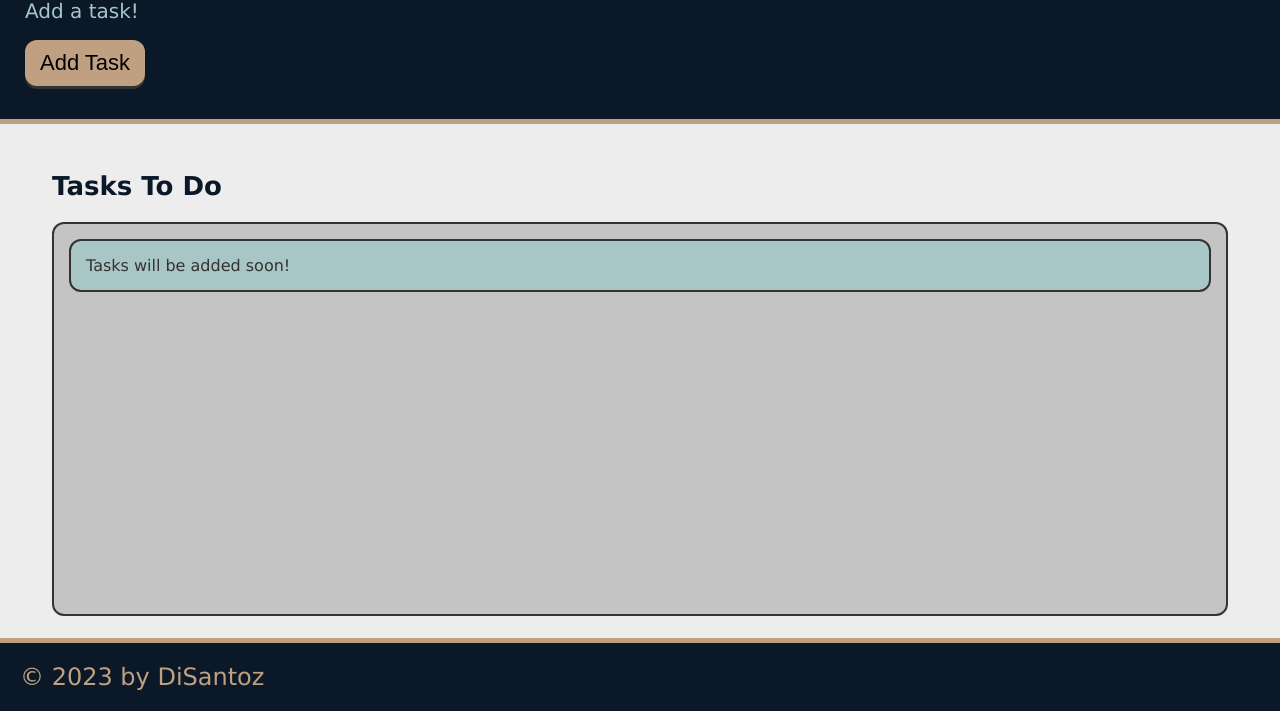
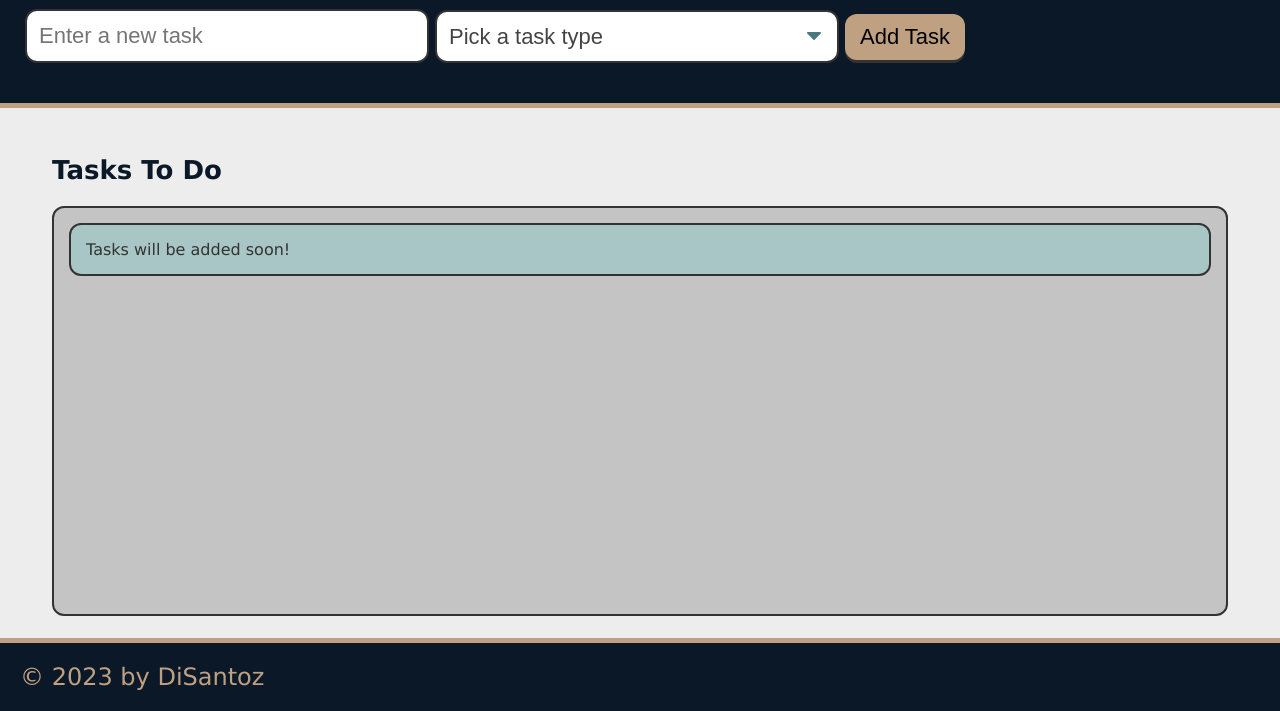
Before and after one commit to DiSantoz/task_mate, a plain HTML site: page index.html in a window 1280 px wide. Shown: the part 89-800 px from the top of the page. Drawn offline with Linux system fonts and the light colour scheme.

Commit message:
user can enter tasks and group by type

```diff
--- a/index.html
+++ b/index.html
@@ -10,8 +10,26 @@
   <body>
     <header>
       <h1 class="page-title">Task Mate</h1>
-      <p>Add a task!</p>
-      <button class="btn" id="save-task">Add Task</button>
+      <!-- form for entering new task -->
+      <form id="task-form">
+        <!-- input new task -->
+        <div class="form-group">
+          <input type="text" name="task-name" placeholder="Enter a new task" />
+        </div>
+        <!-- select task type -->
+        <div class="form-group">
+          <select name="task-type" class="select-dropdown">
+            <option value=" " disabled selected>Pick a task type</option>
+            <option value="Sketch">Sketch</option>
+            <option value="Web">Web</option>
+            <option value="Mobile">Mobile</option>
+          </select>
+        </div>
+        <!-- submit task -->
+        <div class="form-group">
+          <button class="btn" id="save-task">Add Task</button>
+        </div>
+      </form>
     </header>
     <main class="page-content">
       <section class="task-list-wrapper">
```
